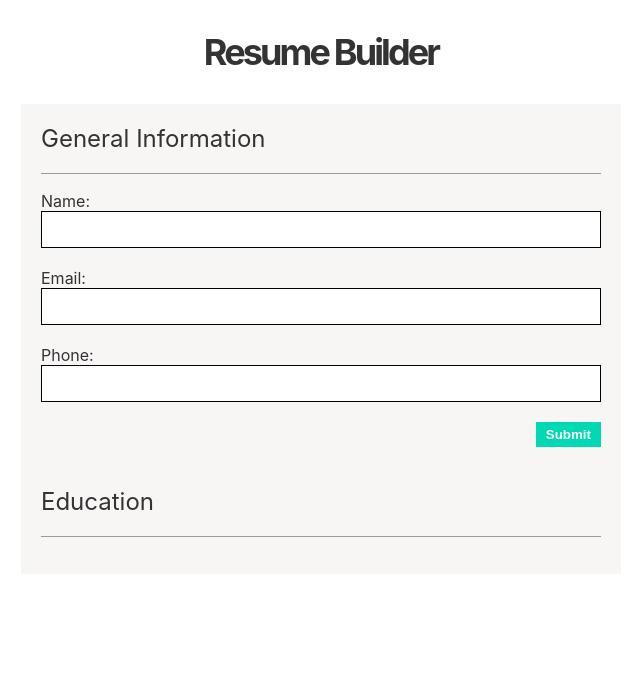
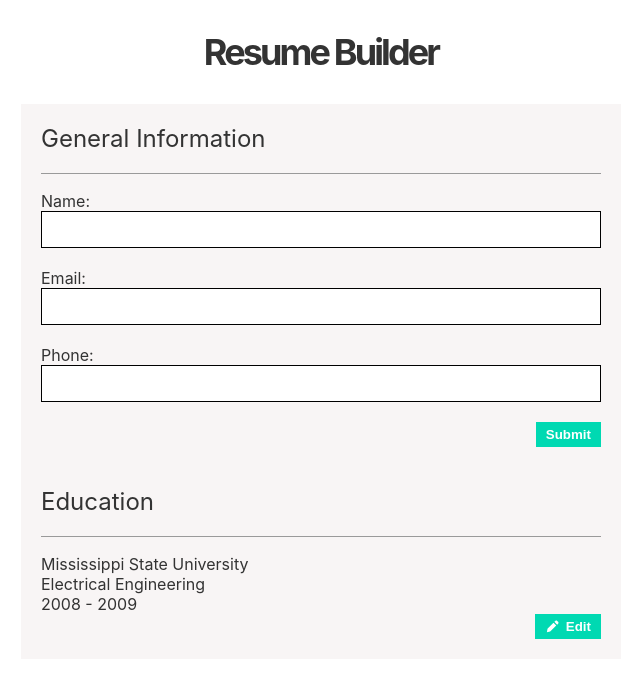
Before and after one commit to esteban90-dev/resume-builder, a React (Create React App) app: page / in a window 1280 px wide. Shown: the top 678 px of the page, without its empty margins (319-959 px from the left). Built offline with nearby package versions, Linux system fonts and the light colour scheme; the HTML template or start-up script is replaced by a standard one.

Commit message:
add static Education component

```diff
--- /dev/null
+++ b/src/components/Education.js
@@ -0,0 +1,20 @@
+import React from 'react';
+import pencilIcon from '../images/pencil-icon.svg';
+
+export default class Education extends React.Component {
+  render() {
+    return (
+      <>
+        <p>Mississippi State University</p>
+        <p>Electrical Engineering</p>
+        <p>2008 - 2009</p>
+        <button
+          className="button"
+        >
+          <img src={pencilIcon} className="icon" alt="pencil icon"></img>
+          Edit
+        </button>
+      </>
+    );
+  }
+}
--- a/src/components/EducationCard.js
+++ b/src/components/EducationCard.js
@@ -1,4 +1,5 @@
 import React from 'react';
+import Education from './Education';
 
 export default class EducationCard extends React.Component {
   render() {
@@ -6,6 +7,7 @@ export default class EducationCard extends React.Component {
       <section className="education">
         <h2 className="education__title">Education</h2>
         <hr></hr>
+        <Education />
       </section>
     );
   }
```
